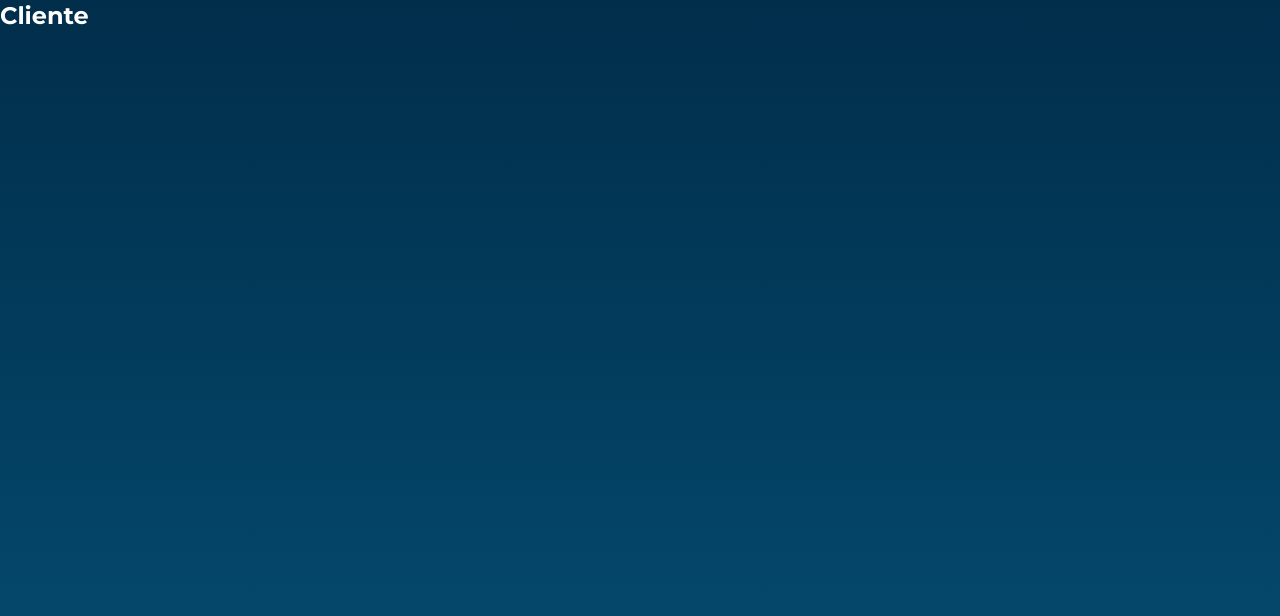
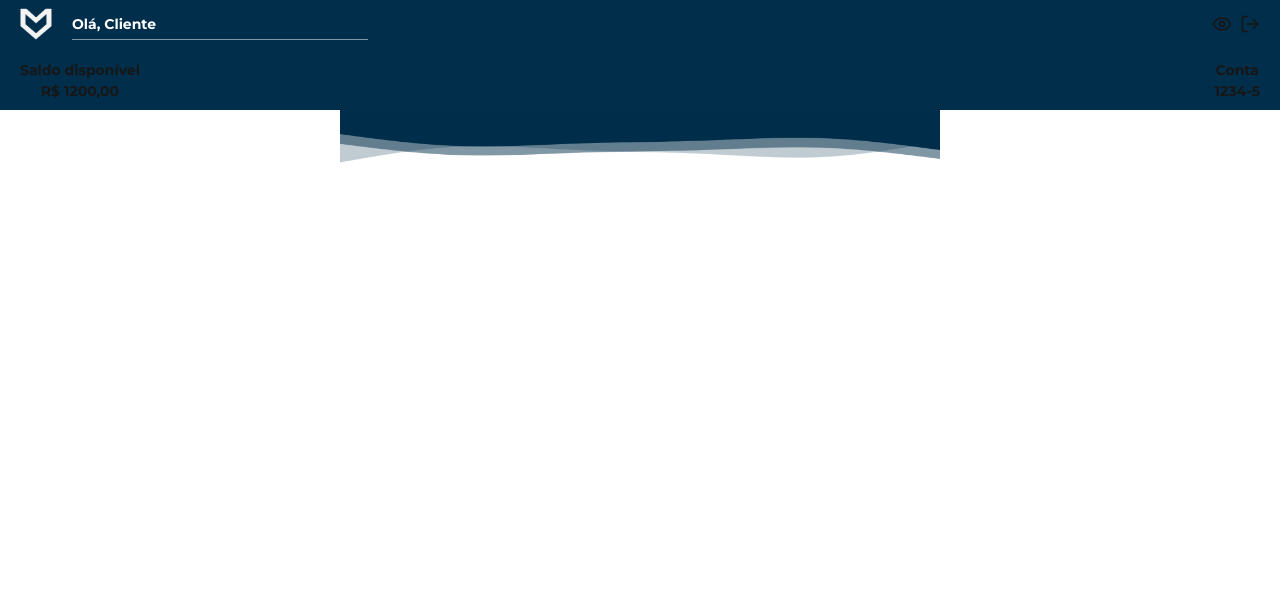
Before and after one commit to LeonardoAtaides/Banco-Malvader, a Next.js app in the folder frontend/: page /Cliente in a window 1280 px wide. Shown: the top 616 px of the page. Built offline with nearby package versions, Linux system fonts and the light colour scheme.

Commit message:
update login

```diff
--- a/frontend/src/app/Cliente/page.tsx
+++ b/frontend/src/app/Cliente/page.tsx
@@ -1,11 +1,61 @@
 "use client";
 
 import React from "react";
+import { Eye, LogOut } from "lucide-react";
+import { useRouter } from "next/navigation";
+
 export default function Cliente() {
+ const router = useRouter();
+
+  const handleLogout = () => {
+    // Remove dados de login
+    localStorage.removeItem("token"); // ou qualquer chave que você use
+    // Redireciona para página de login
+    router.push("/Login");
+  };
+
 
   return (
-    <main className="bg-gradient-to-b from-[#012E4B] to-[#064F75] min-h-screen">
-        <h1 className="text-white text-2xl font-bold">Cliente</h1>
+    <main className="bg-white min-h-screen text-[14px] font-bold  ">
+    <div className="bg-[#012E4B] pt-2 flex-col justify-center px-5 w h-[110px] z-50 bg-wave bg-no-repeat bg-bottom bg-cover"
+
+    >
+
+
+      <div className="relative flex items-center justify-between  ">
+        <div className="flex items-center gap-5 relative">
+          <img src="/assets/Logo.png" alt="logo" className="w-8 h-8" />
+          <h2 className="text-white">Olá, Cliente</h2>
+          {/* Linha passando por baixo de tudo */}
+          <div className="absolute bottom-0 left-13 w-74 border-b border-white/50"></div>
+        </div>
+
+        <div className="flex gap-2 relative z-10">
+          <Eye className="w-5 h-5" />
+          <LogOut  className="w-5 h-5" onClick={handleLogout}/>
+        </div>
+      </div>
+
+      <div className="flex justify-between pt-5 z-10">
+        <div className="text-center">
+            <h2>Saldo disponível</h2>
+            <p>R$ 1200,00</p>
+        </div>
+
+        <div className="text-center">
+            <h2>Conta</h2>
+            <p>1234-5</p>
+        </div>
+
+      </div>
+<div className="w-full flex justify-center mt-2">
+  <img
+    src="/assets/Wave.png"
+    alt="wave"
+    className="w-full max-w-[600px] h-auto object-cover"
+  />
+</div>
+      </div>
     </main>
   );
 }
```
Also changed, not shown: frontend/public/assets/Wave.png.
